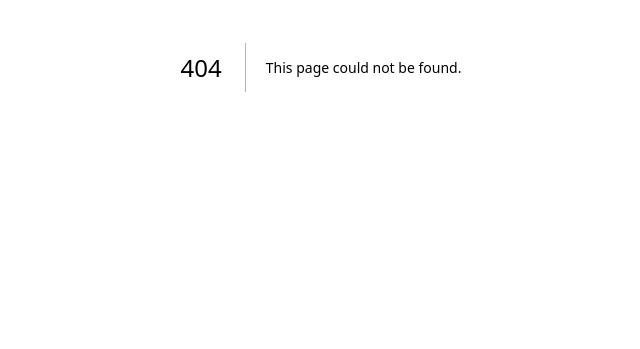
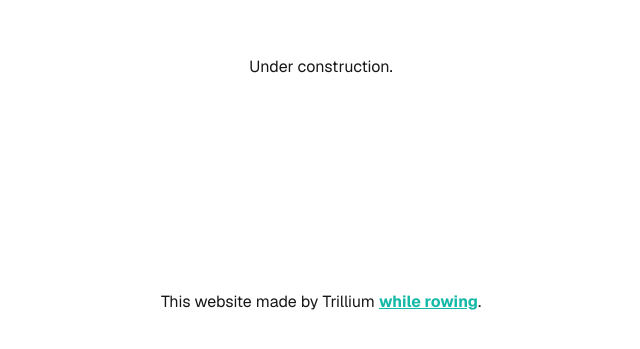
Before and after one commit to trillium/row_tracker, a Next.js app: page /while_rowing in a window 1280 px wide. Before the commit this address had no page. Shown: the part 1277-1626 px from the top of the page, without its empty margins (319-959 px from the left). Built offline with nearby package versions, Linux system fonts and the light colour scheme.

Commit message:
feat: Create page while_rowing

```diff
--- /dev/null
+++ b/src/app/while_rowing/page.tsx
@@ -0,0 +1,14 @@
+import Footer from "@/components/ui/footer";
+
+export default async function Home() {
+  return (
+    <div className="grid grid-rows-[1fr_1fr_1fr] items-center justify-items-center min-h-screen p-8 pb-20 gap-16 sm:p-20 font-[family-name:var(--font-geist-sans)]">
+      <main className="flex flex-col gap-8 row-start-2 items-center justify-center max-w-screen">
+        <div className="">
+          <p>Under construction.</p>
+        </div>
+      </main>
+      <Footer />
+    </div>
+  );
+}
```
